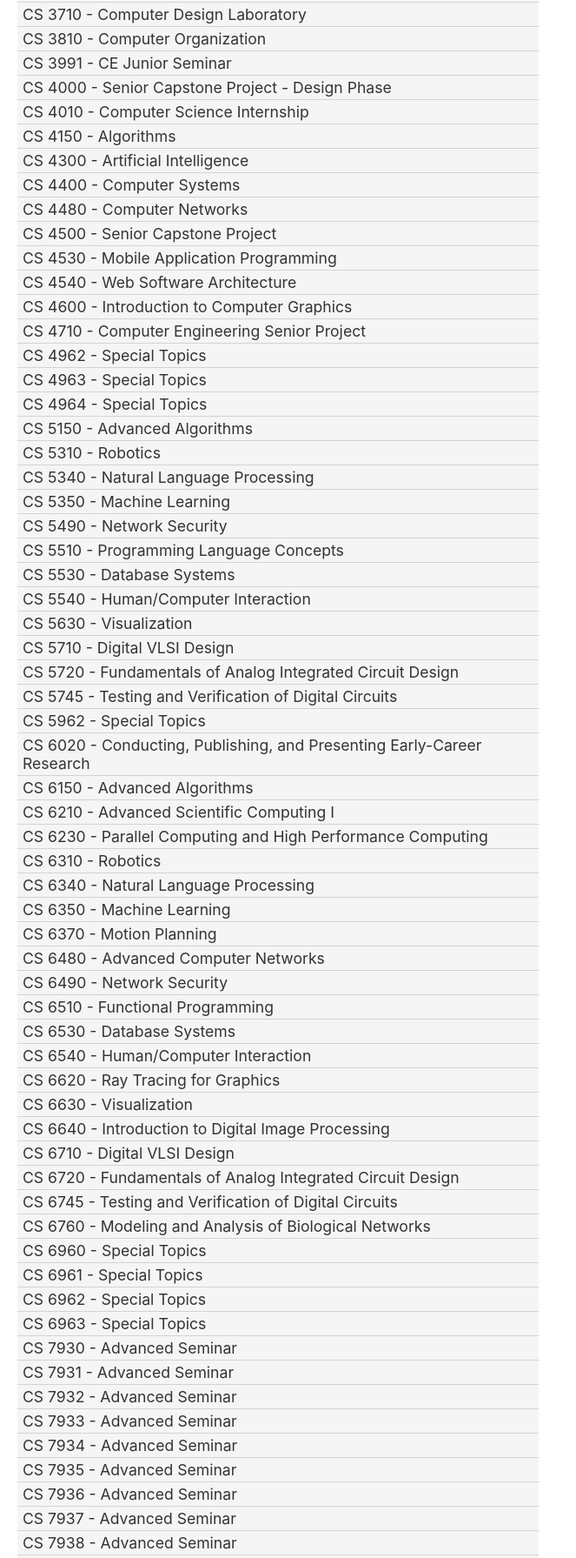
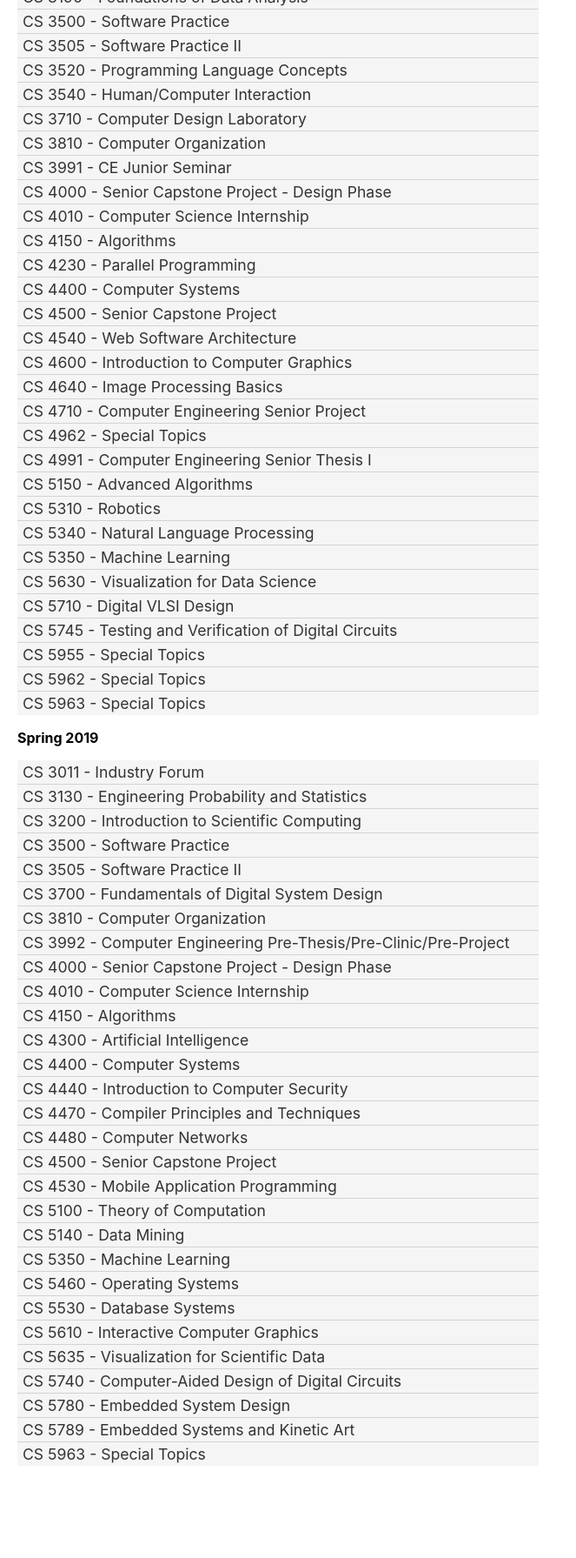
Before and after one commit to dotspencer/utah-cs-upper, a plain HTML site: page index.html in a window 1280 px wide. Shown: the part 278-2069 px from the top of the page at 87% size, without its empty margins (0-663 px from the left). After the commit the page ends 1999 px from the top, so only its background shows below. Drawn offline with Linux system fonts and the light colour scheme.

Commit message:
Update index.html

```diff
--- a/index.html
+++ b/index.html
@@ -1,80 +1,73 @@
 <link rel="stylesheet" href="style.css">
 <div class="left">
   <h1>University of Utah - Upper Division CS Courses</h1>
+  <p><b>Fall 2019</b></p>
   <ul>
-    <li><a target="view" href="https://dars.sys.utah.edu/selfservice/plannedcourse/preview.html?department=CS%20%20%20&number=3020">CS 3020 - Research Forum</a></li>
-    <li><a target="view" href="https://dars.sys.utah.edu/selfservice/plannedcourse/preview.html?department=CS%20%20%20&number=3100">CS 3100 - Models of Computation</a></li>
-    <li><a target="view" href="https://dars.sys.utah.edu/selfservice/plannedcourse/preview.html?department=CS%20%20%20&number=3130">CS 3130 - Engineering Probability and Statistics</a></li>
-    <li><a target="view" href="https://dars.sys.utah.edu/selfservice/plannedcourse/preview.html?department=CS%20%20%20&number=3500">CS 3500 - Software Practice</a></li>
-    <li><a target="view" href="https://dars.sys.utah.edu/selfservice/plannedcourse/preview.html?department=CS%20%20%20&number=3505">CS 3505 - Software Practice II</a></li>
-    <li><a target="view" href="https://dars.sys.utah.edu/selfservice/plannedcourse/preview.html?department=CS%20%20%20&number=3710">CS 3710 - Computer Design Laboratory</a></li>
-    <li><a target="view" href="https://dars.sys.utah.edu/selfservice/plannedcourse/preview.html?department=CS%20%20%20&number=3810">CS 3810 - Computer Organization</a></li>
-    <li><a target="view" href="https://dars.sys.utah.edu/selfservice/plannedcourse/preview.html?department=CS%20%20%20&number=3991">CS 3991 - CE Junior Seminar</a></li>
-    <li><a target="view" href="https://dars.sys.utah.edu/selfservice/plannedcourse/preview.html?department=CS%20%20%20&number=4000">CS 4000 - Senior Capstone Project - Design Phase</a></li>
-    <li><a target="view" href="https://dars.sys.utah.edu/selfservice/plannedcourse/preview.html?department=CS%20%20%20&number=4010">CS 4010 - Computer Science Internship</a></li>
-    <li><a target="view" href="https://dars.sys.utah.edu/selfservice/plannedcourse/preview.html?department=CS%20%20%20&number=4150">CS 4150 - Algorithms</a></li>
-    <li><a target="view" href="https://dars.sys.utah.edu/selfservice/plannedcourse/preview.html?department=CS%20%20%20&number=4300">CS 4300 - Artificial Intelligence</a></li>
-    <li><a target="view" href="https://dars.sys.utah.edu/selfservice/plannedcourse/preview.html?department=CS%20%20%20&number=4400">CS 4400 - Computer Systems</a></li>
-    <li><a target="view" href="https://dars.sys.utah.edu/selfservice/plannedcourse/preview.html?department=CS%20%20%20&number=4480">CS 4480 - Computer Networks</a></li>
-    <li><a target="view" href="https://dars.sys.utah.edu/selfservice/plannedcourse/preview.html?department=CS%20%20%20&number=4500">CS 4500 - Senior Capstone Project</a></li>
-    <li><a target="view" href="https://dars.sys.utah.edu/selfservice/plannedcourse/preview.html?department=CS%20%20%20&number=4530">CS 4530 - Mobile Application Programming</a></li>
-    <li><a target="view" href="https://dars.sys.utah.edu/selfservice/plannedcourse/preview.html?department=CS%20%20%20&number=4540">CS 4540 - Web Software Architecture</a></li>
-    <li><a target="view" href="https://dars.sys.utah.edu/selfservice/plannedcourse/preview.html?department=CS%20%20%20&number=4600">CS 4600 - Introduction to Computer Graphics</a></li>
-    <li><a target="view" href="https://dars.sys.utah.edu/selfservice/plannedcourse/preview.html?department=CS%20%20%20&number=4710">CS 4710 - Computer Engineering Senior Project</a></li>
-    <li><a target="view" href="https://dars.sys.utah.edu/selfservice/plannedcourse/preview.html?department=CS%20%20%20&number=4962">CS 4962 - Special Topics</a></li>
-    <li><a target="view" href="https://dars.sys.utah.edu/selfservice/plannedcourse/preview.html?department=CS%20%20%20&number=4963">CS 4963 - Special Topics</a></li>
-    <li><a target="view" href="https://dars.sys.utah.edu/selfservice/plannedcourse/preview.html?department=CS%20%20%20&number=4964">CS 4964 - Special Topics</a></li>
-    <li><a target="view" href="https://dars.sys.utah.edu/selfservice/plannedcourse/preview.html?department=CS%20%20%20&number=5150">CS 5150 - Advanced Algorithms</a></li>
-    <li><a target="view" href="https://dars.sys.utah.edu/selfservice/plannedcourse/preview.html?department=CS%20%20%20&number=5310">CS 5310 - Robotics</a></li>
-    <li><a target="view" href="https://dars.sys.utah.edu/selfservice/plannedcourse/preview.html?department=CS%20%20%20&number=5340">CS 5340 - Natural Language Processing</a></li>
-    <li><a target="view" href="https://dars.sys.utah.edu/selfservice/plannedcourse/preview.html?department=CS%20%20%20&number=5350">CS 5350 - Machine Learning</a></li>
-    <li><a target="view" href="https://dars.sys.utah.edu/selfservice/plannedcourse/preview.html?department=CS%20%20%20&number=5490">CS 5490 - Network Security</a></li>
-    <li><a target="view" href="https://dars.sys.utah.edu/selfservice/plannedcourse/preview.html?department=CS%20%20%20&number=5510">CS 5510 - Programming Language Concepts</a></li>
-    <li><a target="view" href="https://dars.sys.utah.edu/selfservice/plannedcourse/preview.html?department=CS%20%20%20&number=5530">CS 5530 - Database Systems</a></li>
-    <li><a target="view" href="https://dars.sys.utah.edu/selfservice/plannedcourse/preview.html?department=CS%20%20%20&number=5540">CS 5540 - Human/Computer Interaction</a></li>
-    <li><a target="view" href="https://dars.sys.utah.edu/selfservice/plannedcourse/preview.html?department=CS%20%20%20&number=5630">CS 5630 - Visualization</a></li>
-    <li><a target="view" href="https://dars.sys.utah.edu/selfservice/plannedcourse/preview.html?department=CS%20%20%20&number=5710">CS 5710 - Digital VLSI Design</a></li>
-    <li><a target="view" href="https://dars.sys.utah.edu/selfservice/plannedcourse/preview.html?department=CS%20%20%20&number=5720">CS 5720 - Fundamentals of Analog Integrated Circuit Design</a></li>
-    <li><a target="view" href="https://dars.sys.utah.edu/selfservice/plannedcourse/preview.html?department=CS%20%20%20&number=5745">CS 5745 - Testing and Verification of Digital Circuits</a></li>
-    <li><a target="view" href="https://dars.sys.utah.edu/selfservice/plannedcourse/preview.html?department=CS%20%20%20&number=5962">CS 5962 - Special Topics</a></li>
-    <li><a target="view" href="https://dars.sys.utah.edu/selfservice/plannedcourse/preview.html?department=CS%20%20%20&number=6020">CS 6020 - Conducting, Publishing, and Presenting Early-Career Research</a></li>
-    <li><a target="view" href="https://dars.sys.utah.edu/selfservice/plannedcourse/preview.html?department=CS%20%20%20&number=6150">CS 6150 - Advanced Algorithms</a></li>
-    <li><a target="view" href="https://dars.sys.utah.edu/selfservice/plannedcourse/preview.html?department=CS%20%20%20&number=6210">CS 6210 - Advanced Scientific Computing I</a></li>
-    <li><a target="view" href="https://dars.sys.utah.edu/selfservice/plannedcourse/preview.html?department=CS%20%20%20&number=6230">CS 6230 - Parallel Computing and High Performance Computing</a></li>
-    <li><a target="view" href="https://dars.sys.utah.edu/selfservice/plannedcourse/preview.html?department=CS%20%20%20&number=6310">CS 6310 - Robotics</a></li>
-    <li><a target="view" href="https://dars.sys.utah.edu/selfservice/plannedcourse/preview.html?department=CS%20%20%20&number=6340">CS 6340 - Natural Language Processing</a></li>
-    <li><a target="view" href="https://dars.sys.utah.edu/selfservice/plannedcourse/preview.html?department=CS%20%20%20&number=6350">CS 6350 - Machine Learning</a></li>
-    <li><a target="view" href="https://dars.sys.utah.edu/selfservice/plannedcourse/preview.html?department=CS%20%20%20&number=6370">CS 6370 - Motion Planning</a></li>
-    <li><a target="view" href="https://dars.sys.utah.edu/selfservice/plannedcourse/preview.html?department=CS%20%20%20&number=6480">CS 6480 - Advanced Computer Networks</a></li>
-    <li><a target="view" href="https://dars.sys.utah.edu/selfservice/plannedcourse/preview.html?department=CS%20%20%20&number=6490">CS 6490 - Network Security</a></li>
-    <li><a target="view" href="https://dars.sys.utah.edu/selfservice/plannedcourse/preview.html?department=CS%20%20%20&number=6510">CS 6510 - Functional Programming</a></li>
-    <li><a target="view" href="https://dars.sys.utah.edu/selfservice/plannedcourse/preview.html?department=CS%20%20%20&number=6530">CS 6530 - Database Systems</a></li>
-    <li><a target="view" href="https://dars.sys.utah.edu/selfservice/plannedcourse/preview.html?department=CS%20%20%20&number=6540">CS 6540 - Human/Computer Interaction</a></li>
-    <li><a target="view" href="https://dars.sys.utah.edu/selfservice/plannedcourse/preview.html?department=CS%20%20%20&number=6620">CS 6620 - Ray Tracing for Graphics</a></li>
-    <li><a target="view" href="https://dars.sys.utah.edu/selfservice/plannedcourse/preview.html?department=CS%20%20%20&number=6630">CS 6630 - Visualization</a></li>
-    <li><a target="view" href="https://dars.sys.utah.edu/selfservice/plannedcourse/preview.html?department=CS%20%20%20&number=6640">CS 6640 - Introduction to Digital Image Processing</a></li>
-    <li><a target="view" href="https://dars.sys.utah.edu/selfservice/plannedcourse/preview.html?department=CS%20%20%20&number=6710">CS 6710 - Digital VLSI Design</a></li>
-    <li><a target="view" href="https://dars.sys.utah.edu/selfservice/plannedcourse/preview.html?department=CS%20%20%20&number=6720">CS 6720 - Fundamentals of Analog Integrated Circuit Design</a></li>
-    <li><a target="view" href="https://dars.sys.utah.edu/selfservice/plannedcourse/preview.html?department=CS%20%20%20&number=6745">CS 6745 - Testing and Verification of Digital Circuits</a></li>
-    <li><a target="view" href="https://dars.sys.utah.edu/selfservice/plannedcourse/preview.html?department=CS%20%20%20&number=6760">CS 6760 - Modeling and Analysis of Biological Networks</a></li>
-    <li><a target="view" href="https://dars.sys.utah.edu/selfservice/plannedcourse/preview.html?department=CS%20%20%20&number=6960">CS 6960 - Special Topics</a></li>
-    <li><a target="view" href="https://dars.sys.utah.edu/selfservice/plannedcourse/preview.html?department=CS%20%20%20&number=6961">CS 6961 - Special Topics</a></li>
-    <li><a target="view" href="https://dars.sys.utah.edu/selfservice/plannedcourse/preview.html?department=CS%20%20%20&number=6962">CS 6962 - Special Topics</a></li>
-    <li><a target="view" href="https://dars.sys.utah.edu/selfservice/plannedcourse/preview.html?department=CS%20%20%20&number=6963">CS 6963 - Special Topics</a></li>
-    <li><a target="view" href="https://dars.sys.utah.edu/selfservice/plannedcourse/preview.html?department=CS%20%20%20&number=7930">CS 7930 - Advanced Seminar</a></li>
-    <li><a target="view" href="https://dars.sys.utah.edu/selfservice/plannedcourse/preview.html?department=CS%20%20%20&number=7931">CS 7931 - Advanced Seminar</a></li>
-    <li><a target="view" href="https://dars.sys.utah.edu/selfservice/plannedcourse/preview.html?department=CS%20%20%20&number=7932">CS 7932 - Advanced Seminar</a></li>
-    <li><a target="view" href="https://dars.sys.utah.edu/selfservice/plannedcourse/preview.html?department=CS%20%20%20&number=7933">CS 7933 - Advanced Seminar</a></li>
-    <li><a target="view" href="https://dars.sys.utah.edu/selfservice/plannedcourse/preview.html?department=CS%20%20%20&number=7934">CS 7934 - Advanced Seminar</a></li>
-    <li><a target="view" href="https://dars.sys.utah.edu/selfservice/plannedcourse/preview.html?department=CS%20%20%20&number=7935">CS 7935 - Advanced Seminar</a></li>
-    <li><a target="view" href="https://dars.sys.utah.edu/selfservice/plannedcourse/preview.html?department=CS%20%20%20&number=7936">CS 7936 - Advanced Seminar</a></li>
-    <li><a target="view" href="https://dars.sys.utah.edu/selfservice/plannedcourse/preview.html?department=CS%20%20%20&number=7937">CS 7937 - Advanced Seminar</a></li>
-    <li><a target="view" href="https://dars.sys.utah.edu/selfservice/plannedcourse/preview.html?department=CS%20%20%20&number=7938">CS 7938 - Advanced Seminar</a></li>
-    <li><a target="view" href="https://dars.sys.utah.edu/selfservice/plannedcourse/preview.html?department=CS%20%20%20&number=7939">CS 7939 - Advanced Seminar</a></li>
-    <li><a target="view" href="https://dars.sys.utah.edu/selfservice/plannedcourse/preview.html?department=CS%20%20%20&number=7940">CS 7940 - Seminar</a></li>
-    <li><a target="view" href="https://dars.sys.utah.edu/selfservice/plannedcourse/preview.html?department=CS%20%20%20&number=7941">CS 7941 - Advanced Seminar</a></li>
-    <li><a target="view" href="https://dars.sys.utah.edu/selfservice/plannedcourse/preview.html?department=CS%20%20%20&number=7942">CS 7942 - Advanced Seminar</a></li>
-    <li><a target="view" href="https://dars.sys.utah.edu/selfservice/plannedcourse/preview.html?department=CS%20%20%20&number=7960">CS 7960 - Special Topics</a></li>
+    <li><a href="https://dars.sys.utah.edu/selfservice/plannedcourse/preview.html?department=CS&amp;number=3020" target="view">CS 3020 - Research Forum</a></li>
+    <li><a href="https://dars.sys.utah.edu/selfservice/plannedcourse/preview.html?department=CS&amp;number=3100" target="view">CS 3100 - Models of Computation</a></li>
+    <li><a href="https://dars.sys.utah.edu/selfservice/plannedcourse/preview.html?department=CS&amp;number=3130" target="view">CS 3130 - Engineering Probability and Statistics</a></li>
+    <li><a href="https://dars.sys.utah.edu/selfservice/plannedcourse/preview.html?department=CS&amp;number=3190" target="view">CS 3190 - Foundations of Data Analysis</a></li>
+    <li><a href="https://dars.sys.utah.edu/selfservice/plannedcourse/preview.html?department=CS&amp;number=3500" target="view">CS 3500 - Software Practice</a></li>
+    <li><a href="https://dars.sys.utah.edu/selfservice/plannedcourse/preview.html?department=CS&amp;number=3505" target="view">CS 3505 - Software Practice II</a></li>
+    <li><a href="https://dars.sys.utah.edu/selfservice/plannedcourse/preview.html?department=CS&amp;number=3520" target="view">CS 3520 - Programming Language Concepts</a></li>
+    <li><a href="https://dars.sys.utah.edu/selfservice/plannedcourse/preview.html?department=CS&amp;number=3540" target="view">CS 3540 - Human/Computer Interaction</a></li>
+    <li><a href="https://dars.sys.utah.edu/selfservice/plannedcourse/preview.html?department=CS&amp;number=3710" target="view">CS 3710 - Computer Design Laboratory</a></li>
+    <li><a href="https://dars.sys.utah.edu/selfservice/plannedcourse/preview.html?department=CS&amp;number=3810" target="view">CS 3810 - Computer Organization</a></li>
+    <li><a href="https://dars.sys.utah.edu/selfservice/plannedcourse/preview.html?department=CS&amp;number=3991" target="view">CS 3991 - CE Junior Seminar</a></li>
+    <li><a href="https://dars.sys.utah.edu/selfservice/plannedcourse/preview.html?department=CS&amp;number=4000" target="view">CS 4000 - Senior Capstone Project - Design Phase</a></li>
+    <li><a href="https://dars.sys.utah.edu/selfservice/plannedcourse/preview.html?department=CS&amp;number=4010" target="view">CS 4010 - Computer Science Internship</a></li>
+    <li><a href="https://dars.sys.utah.edu/selfservice/plannedcourse/preview.html?department=CS&amp;number=4150" target="view">CS 4150 - Algorithms</a></li>
+    <li><a href="https://dars.sys.utah.edu/selfservice/plannedcourse/preview.html?department=CS&amp;number=4230" target="view">CS 4230 - Parallel Programming</a></li>
+    <li><a href="https://dars.sys.utah.edu/selfservice/plannedcourse/preview.html?department=CS&amp;number=4400" target="view">CS 4400 - Computer Systems</a></li>
+    <li><a href="https://dars.sys.utah.edu/selfservice/plannedcourse/preview.html?department=CS&amp;number=4500" target="view">CS 4500 - Senior Capstone Project</a></li>
+    <li><a href="https://dars.sys.utah.edu/selfservice/plannedcourse/preview.html?department=CS&amp;number=4540" target="view">CS 4540 - Web Software Architecture</a></li>
+    <li><a href="https://dars.sys.utah.edu/selfservice/plannedcourse/preview.html?department=CS&amp;number=4600" target="view">CS 4600 - Introduction to Computer Graphics</a></li>
+    <li><a href="https://dars.sys.utah.edu/selfservice/plannedcourse/preview.html?department=CS&amp;number=4640" target="view">CS 4640 - Image Processing Basics</a></li>
+    <li><a href="https://dars.sys.utah.edu/selfservice/plannedcourse/preview.html?department=CS&amp;number=4710" target="view">CS 4710 - Computer Engineering Senior Project</a></li>
+    <li><a href="https://dars.sys.utah.edu/selfservice/plannedcourse/preview.html?department=CS&amp;number=4962" target="view">CS 4962 - Special Topics</a></li>
+    <li><a href="https://dars.sys.utah.edu/selfservice/plannedcourse/preview.html?department=CS&amp;number=4991" target="view">CS 4991 - Computer Engineering Senior Thesis I</a></li>
+    <li><a href="https://dars.sys.utah.edu/selfservice/plannedcourse/preview.html?department=CS&amp;number=5150" target="view">CS 5150 - Advanced Algorithms</a></li>
+    <li><a href="https://dars.sys.utah.edu/selfservice/plannedcourse/preview.html?department=CS&amp;number=5310" target="view">CS 5310 - Robotics</a></li>
+    <li><a href="https://dars.sys.utah.edu/selfservice/plannedcourse/preview.html?department=CS&amp;number=5340" target="view">CS 5340 - Natural Language Processing</a></li>
+    <li><a href="https://dars.sys.utah.edu/selfservice/plannedcourse/preview.html?department=CS&amp;number=5350" target="view">CS 5350 - Machine Learning</a></li>
+    <li><a href="https://dars.sys.utah.edu/selfservice/plannedcourse/preview.html?department=CS&amp;number=5630" target="view">CS 5630 - Visualization for Data Science</a></li>
+    <li><a href="https://dars.sys.utah.edu/selfservice/plannedcourse/preview.html?department=CS&amp;number=5710" target="view">CS 5710 - Digital VLSI Design</a></li>
+    <li><a href="https://dars.sys.utah.edu/selfservice/plannedcourse/preview.html?department=CS&amp;number=5745" target="view">CS 5745 - Testing and Verification of Digital Circuits</a></li>
+    <li><a href="https://dars.sys.utah.edu/selfservice/plannedcourse/preview.html?department=CS&amp;number=5955" target="view">CS 5955 - Special Topics</a></li>
+    <li><a href="https://dars.sys.utah.edu/selfservice/plannedcourse/preview.html?department=CS&amp;number=5962" target="view">CS 5962 - Special Topics</a></li>
+    <li><a href="https://dars.sys.utah.edu/selfservice/plannedcourse/preview.html?department=CS&amp;number=5963" target="view">CS 5963 - Special Topics</a></li>
+  </ul>
+  <p><b>Spring 2019</b></p>
+  <ul>
+    <li><a href="https://dars.sys.utah.edu/selfservice/plannedcourse/preview.html?department=CS&amp;number=3011" target="view">CS 3011 - Industry Forum</a></li>
+    <li><a href="https://dars.sys.utah.edu/selfservice/plannedcourse/preview.html?department=CS&amp;number=3130" target="view">CS 3130 - Engineering Probability and Statistics</a></li>
+    <li><a href="https://dars.sys.utah.edu/selfservice/plannedcourse/preview.html?department=CS&amp;number=3200" target="view">CS 3200 - Introduction to Scientific Computing</a></li>
+    <li><a href="https://dars.sys.utah.edu/selfservice/plannedcourse/preview.html?department=CS&amp;number=3500" target="view">CS 3500 - Software Practice</a></li>
+    <li><a href="https://dars.sys.utah.edu/selfservice/plannedcourse/preview.html?department=CS&amp;number=3505" target="view">CS 3505 - Software Practice II</a></li>
+    <li><a href="https://dars.sys.utah.edu/selfservice/plannedcourse/preview.html?department=CS&amp;number=3700" target="view">CS 3700 - Fundamentals of Digital System Design</a></li>
+    <li><a href="https://dars.sys.utah.edu/selfservice/plannedcourse/preview.html?department=CS&amp;number=3810" target="view">CS 3810 - Computer Organization</a></li>
+    <li><a href="https://dars.sys.utah.edu/selfservice/plannedcourse/preview.html?department=CS&amp;number=3992" target="view">CS 3992 - Computer Engineering Pre-Thesis/Pre-Clinic/Pre-Project</a></li>
+    <li><a href="https://dars.sys.utah.edu/selfservice/plannedcourse/preview.html?department=CS&amp;number=4000" target="view">CS 4000 - Senior Capstone Project - Design Phase</a></li>
+    <li><a href="https://dars.sys.utah.edu/selfservice/plannedcourse/preview.html?department=CS&amp;number=4010" target="view">CS 4010 - Computer Science Internship</a></li>
+    <li><a href="https://dars.sys.utah.edu/selfservice/plannedcourse/preview.html?department=CS&amp;number=4150" target="view">CS 4150 - Algorithms</a></li>
+    <li><a href="https://dars.sys.utah.edu/selfservice/plannedcourse/preview.html?department=CS&amp;number=4300" target="view">CS 4300 - Artificial Intelligence</a></li>
+    <li><a href="https://dars.sys.utah.edu/selfservice/plannedcourse/preview.html?department=CS&amp;number=4400" target="view">CS 4400 - Computer Systems</a></li>
+    <li><a href="https://dars.sys.utah.edu/selfservice/plannedcourse/preview.html?department=CS&amp;number=4440" target="view">CS 4440 - Introduction to Computer Security</a></li>
+    <li><a href="https://dars.sys.utah.edu/selfservice/plannedcourse/preview.html?department=CS&amp;number=4470" target="view">CS 4470 - Compiler Principles and Techniques</a></li>
+    <li><a href="https://dars.sys.utah.edu/selfservice/plannedcourse/preview.html?department=CS&amp;number=4480" target="view">CS 4480 - Computer Networks</a></li>
+    <li><a href="https://dars.sys.utah.edu/selfservice/plannedcourse/preview.html?department=CS&amp;number=4500" target="view">CS 4500 - Senior Capstone Project</a></li>
+    <li><a href="https://dars.sys.utah.edu/selfservice/plannedcourse/preview.html?department=CS&amp;number=4530" target="view">CS 4530 - Mobile Application Programming</a></li>
+    <li><a href="https://dars.sys.utah.edu/selfservice/plannedcourse/preview.html?department=CS&amp;number=5100" target="view">CS 5100 - Theory of Computation</a></li>
+    <li><a href="https://dars.sys.utah.edu/selfservice/plannedcourse/preview.html?department=CS&amp;number=5140" target="view">CS 5140 - Data Mining</a></li>
+    <li><a href="https://dars.sys.utah.edu/selfservice/plannedcourse/preview.html?department=CS&amp;number=5350" target="view">CS 5350 - Machine Learning</a></li>
+    <li><a href="https://dars.sys.utah.edu/selfservice/plannedcourse/preview.html?department=CS&amp;number=5460" target="view">CS 5460 - Operating Systems</a></li>
+    <li><a href="https://dars.sys.utah.edu/selfservice/plannedcourse/preview.html?department=CS&amp;number=5530" target="view">CS 5530 - Database Systems</a></li>
+    <li><a href="https://dars.sys.utah.edu/selfservice/plannedcourse/preview.html?department=CS&amp;number=5610" target="view">CS 5610 - Interactive Computer Graphics</a></li>
+    <li><a href="https://dars.sys.utah.edu/selfservice/plannedcourse/preview.html?department=CS&amp;number=5635" target="view">CS 5635 - Visualization for Scientific Data</a></li>
+    <li><a href="https://dars.sys.utah.edu/selfservice/plannedcourse/preview.html?department=CS&amp;number=5740" target="view">CS 5740 - Computer-Aided Design of Digital Circuits</a></li>
+    <li><a href="https://dars.sys.utah.edu/selfservice/plannedcourse/preview.html?department=CS&amp;number=5780" target="view">CS 5780 - Embedded System Design</a></li>
+    <li><a href="https://dars.sys.utah.edu/selfservice/plannedcourse/preview.html?department=CS&amp;number=5789" target="view">CS 5789 - Embedded Systems and Kinetic Art</a></li>
+    <li><a href="https://dars.sys.utah.edu/selfservice/plannedcourse/preview.html?department=CS&amp;number=5963" target="view">CS 5963 - Special Topics</a></li>
   </ul>
 </div>
 <iframe name="view" class="right"></iframe>
```
